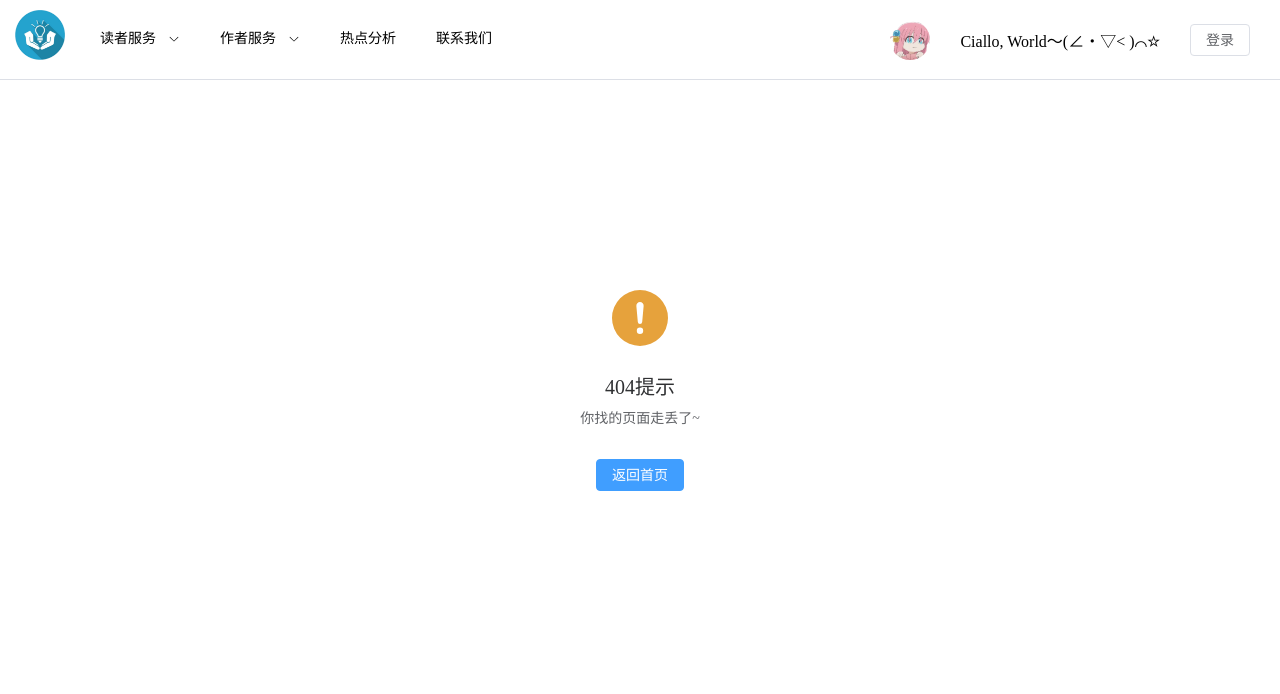
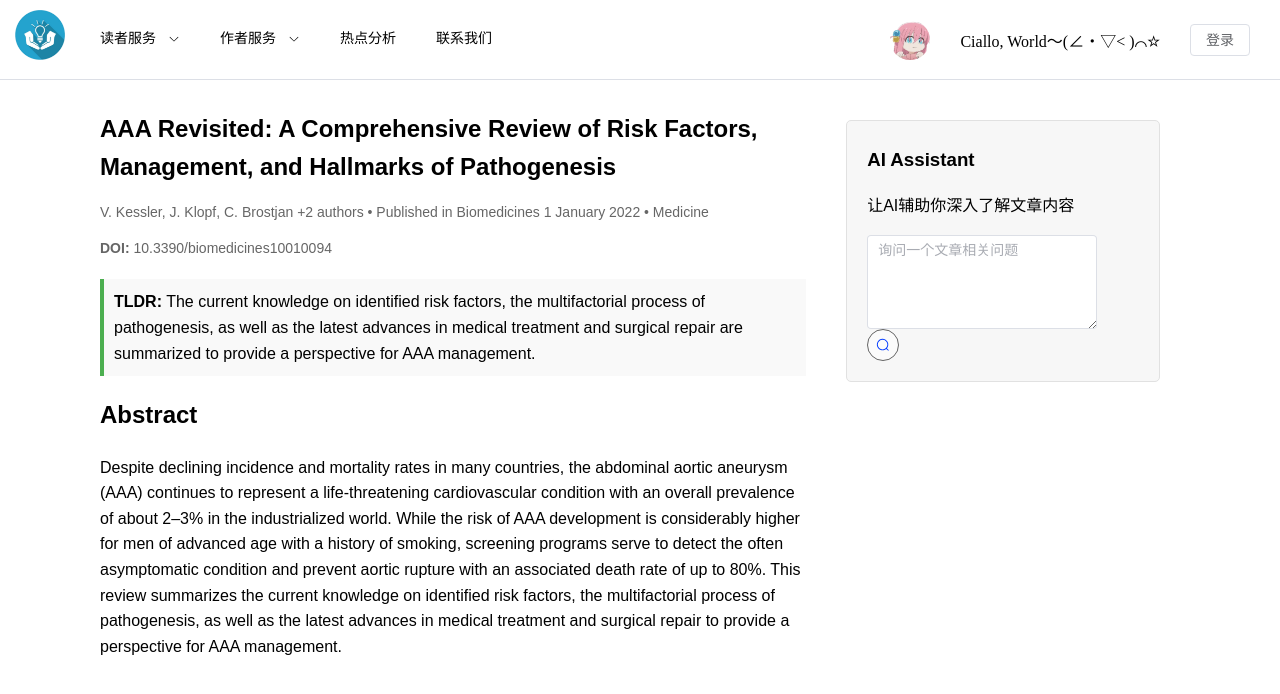
Before and after one commit to Sixiang-Wang/AllPaperEngine-WebApplication, a Vue app: page /paper in a window 1280 px wide. Shown: the top 694 px of the page. Built offline with nearby package versions, Linux system fonts and the light colour scheme.

Commit message:
Ciallo～(∠・▽< )⌒☆

```diff
--- a/src/router/index.js
+++ b/src/router/index.js
@@ -53,6 +53,11 @@ const router = createRouter({
             path: '/:pathMatch(.*)*',
             name: 'NotFound',
             component: () => import('@/views/404.vue')
+        },
+        {
+            path: '/paper',
+            name: 'paper',
+            component: ()=> import('@/views/Paper/Paper.vue')
         }
     ]
 })
--- /dev/null
+++ b/src/views/Paper/Paper.vue
@@ -0,0 +1,173 @@
+<script>
+
+import {Search} from "@element-plus/icons-vue";
+
+export default {
+  computed: {
+    Search() {
+      return Search
+    }
+  },
+
+  data() {
+    return {
+      question: "",
+    };
+  },
+  methods: {
+    submitQuestion() {
+      console.log("Question submitted:", this.question);
+      // Handle the form submission logic
+    },
+  },
+};
+
+</script>
+
+<template>
+  <div id="app" class="container">
+    <div class="up-part">
+      <div class = "main">
+        <!-- Header Section -->
+        <div class="header">
+          <h1>AAA Revisited: A Comprehensive Review of Risk Factors, Management, and Hallmarks of Pathogenesis</h1>
+          <p>V. Kessler, J. Klopf, C. Brostjan +2 authors • Published in Biomedicines 1 January 2022 • Medicine</p>
+          <p><strong>DOI:</strong> 10.3390/biomedicines10010094</p>
+        </div>
+
+        <!-- TLDR Section -->
+        <div class="tldr">
+          <strong>TLDR:</strong> The current knowledge on identified risk factors, the multifactorial process of pathogenesis, as well as the latest advances in medical treatment and surgical repair are summarized to provide a perspective for AAA management.
+        </div>
+
+        <!-- Abstract Section -->
+        <div class="abstract">
+          <h2>Abstract</h2>
+          <p>
+            Despite declining incidence and mortality rates in many countries, the abdominal aortic aneurysm (AAA) continues to represent a life-threatening cardiovascular condition with an overall prevalence of about 2–3% in the industrialized world. While the risk of AAA development is considerably higher for men of advanced age with a history of smoking, screening programs serve to detect the often asymptomatic condition and prevent aortic rupture with an associated death rate of up to 80%. This review summarizes the current knowledge on identified risk factors, the multifactorial process of pathogenesis, as well as the latest advances in medical treatment and surgical repair to provide a perspective for AAA management.
+          </p>
+        </div>
+      </div>
+      <div class="side">
+        <!-- Form Section -->
+        <div class="ai-assistant">
+          <h3>AI Assistant</h3>
+          <p>
+            让AI辅助你深入了解文章内容
+          </p>
+          <el-input
+              v-model="question"
+
+              style="width: 230px;padding-right: 10px"
+              :autosize="{ minRows: 4, maxRows: 10 }"
+              type="textarea"
+              placeholder="询问一个文章相关问题"
+          />
+
+          <el-button :icon="Search"
+                     type="info"
+                     circle
+                     class="search-button"
+                     @click = "submitQuestion"
+          />
+
+        </div>
+      </div>
+    </div>
+
+
+  </div>
+</template>
+
+
+
+<style scoped>
+.container {
+  padding: 0 20px 20px 0;
+  max-width: 1100px;
+  margin: auto;
+  font-family: Arial, sans-serif;
+  line-height: 1.6;
+}
+
+.up-part {
+  display: flex;
+  width: 1100px; /* Ensure the width is exactly 1100px */
+  margin: -10px auto; /* Center the content */
+
+}
+
+.main {
+  flex: 900px; /* Take more space for the main section */
+  padding: 20px;
+  margin: 0;
+}
+
+.side {
+  flex: 400px; /* Take less space for the sidebar */
+  padding: 50px 20px 20px 20px;
+
+}
+
+.header h1 {
+  font-size: 24px;
+  margin-bottom: 10px;
+}
+
+.header p {
+  font-size: 14px;
+  color: #666;
+}
+
+.tldr {
+  background-color: #f9f9f9;
+  padding: 10px;
+  margin: 20px 0;
+  border-left: 4px solid #4caf50;
+}
+
+.abstract {
+  margin-bottom: 30px;
+}
+
+.ai-assistant {
+  background-color: rgba(240, 240, 240, 0.5);
+  padding: 5px 20px 20px 20px;
+  border-radius: 5px;
+  border: #e1e1e1 1px solid;
+}
+
+
+.textarea {
+  margin-bottom: 15px;
+  padding: 10px;
+  font-size: 14px;
+  width: 100%;
+  height: 80px;
+
+}
+
+button {
+  padding: 10px 15px;
+  background-color: #007bff;
+  color: white;
+  border: none;
+  cursor: pointer;
+}
+
+button:hover {
+  background-color: #0056b3;
+}
+
+.search-button {
+  color: rgb(0, 58, 255);
+  background-color: rgba(255, 255, 255, 0.5);
+  border: 1px solid #656565;
+}
+.search-button:hover {
+  color: rgb(255, 255, 255);
+  background-color: rgb(14, 136, 255);
+  border: 1px solid rgb(14, 136, 255);
+
+}
+</style>
--- a/src/views/user/PaperManager.vue
+++ b/src/views/user/PaperManager.vue
@@ -1,4 +1,3 @@
-
 
 <template>
   <div style="display: flex">
```
